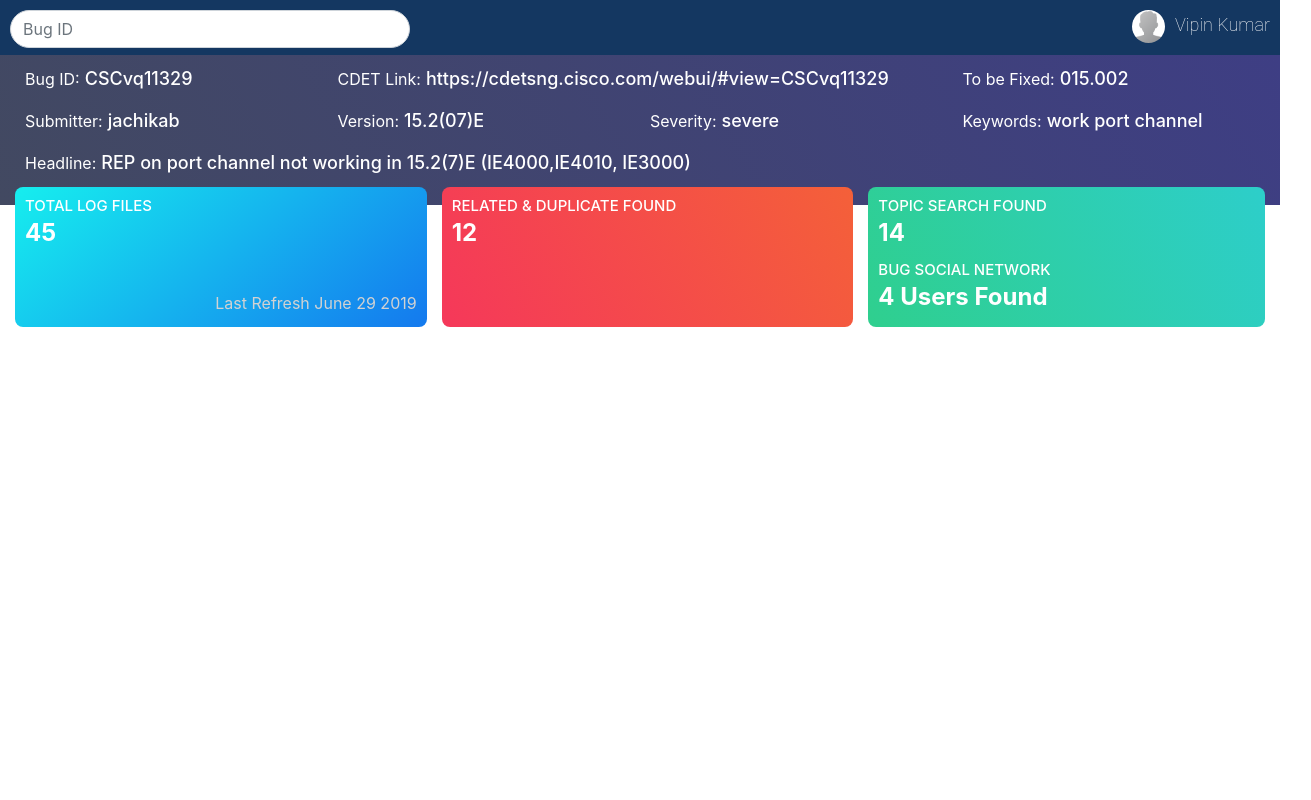
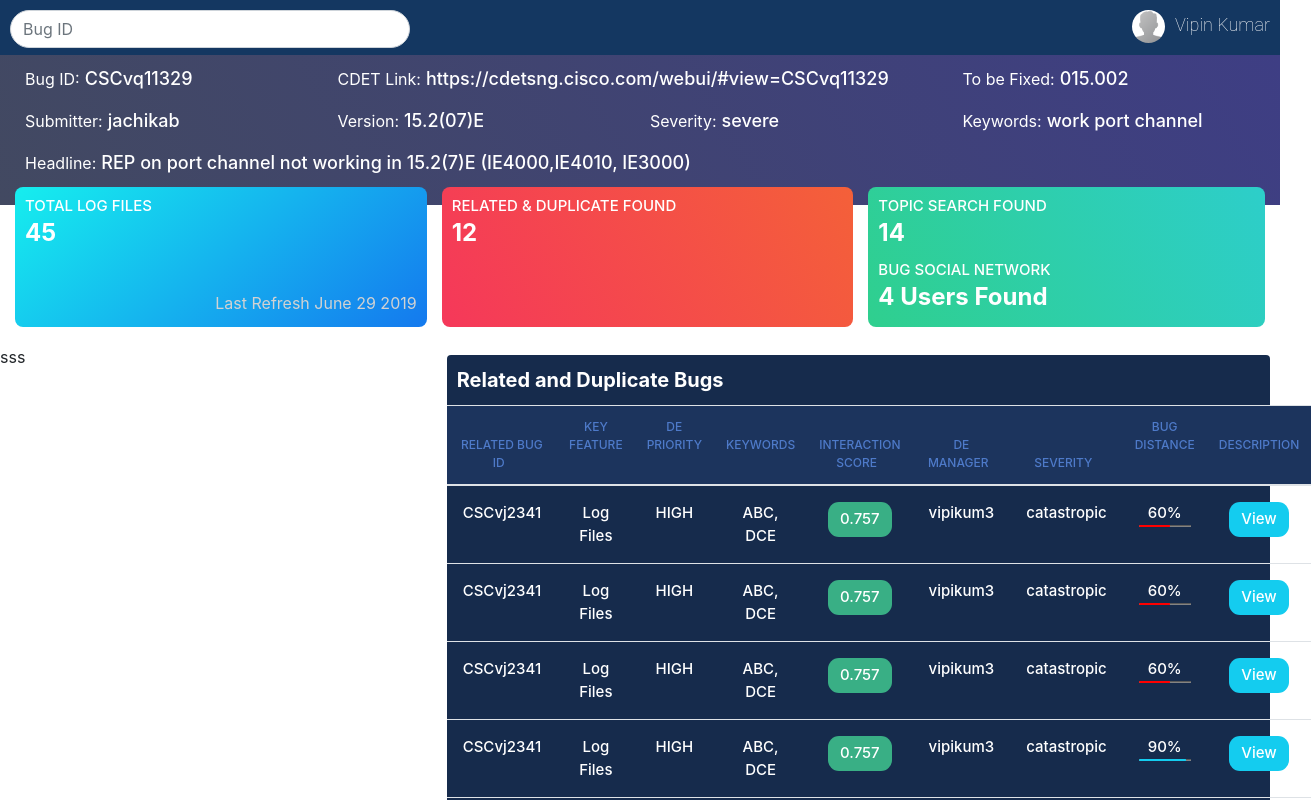
Before and after one commit to bewithshakir/cisco, a React (Create React App) app in the folder cisco-drew/: page /dashboard in a window 1280 px wide. Shown: the top 800 px of the page, 1311 px wide, since content can reach past the window. Built offline with nearby package versions, Linux system fonts and the light colour scheme.

Commit message:
Dashboard Header

```diff
--- /dev/null
+++ b/cisco-drew/public/data/table-records.json
@@ -0,0 +1,178 @@
+[
+    {
+        "tableData": [
+            {
+                "bug_id": "CSCvj2341",
+                "key_fature": "Log Files",
+                "de_priority": "HIGH",
+                "keywords": "ABC, DCE",
+                "interaction_score": "0.757",
+                "de_manager": "vipikum3",
+                "severity": "catastropic",
+                "bug_distance": "60",
+                "desc": "View"
+            },
+            {
+                "bug_id": "CSCvj2341",
+                "key_fature": "Log Files",
+                "de_priority": "HIGH",
+                "keywords": "ABC, DCE",
+                "interaction_score": "0.757",
+                "de_manager": "vipikum3",
+                "severity": "catastropic",
+                "bug_distance": "60",
+                "desc": "View"
+            },
+            {
+                "bug_id": "CSCvj2341",
+                "key_fature": "Log Files",
+                "de_priority": "HIGH",
+                "keywords": "ABC, DCE",
+                "interaction_score": "0.757",
+                "de_manager": "vipikum3",
+                "severity": "catastropic",
+                "bug_distance": "60",
+                "desc": "View"
+            },
+            {
+                "bug_id": "CSCvj2341",
+                "key_fature": "Log Files",
+                "de_priority": "HIGH",
+                "keywords": "ABC, DCE",
+                "interaction_score": "0.757",
+                "de_manager": "vipikum3",
+                "severity": "catastropic",
+                "bug_distance": "90",
+                "desc": "View"
+            },
+            {
+                "bug_id": "CSCvj2341",
+                "key_fature": "Log Files",
+                "de_priority": "HIGH",
+                "keywords": "ABC, DCE",
+                "interaction_score": "0.757",
+                "de_manager": "vipikum3",
+                "severity": "catastropic",
+                "bug_distance": "100",
+                "desc": "View"
+            },
+            {
+                "bug_id": "CSCvj2341",
+                "key_fature": "Log Files",
+                "de_priority": "HIGH",
+                "keywords": "ABC, DCE",
+                "interaction_score": "0.757",
+                "de_manager": "vipikum3",
+                "severity": "catastropic",
+                "bug_distance": "60",
+                "desc": "View"
+            },
+            {
+                "bug_id": "CSCvj2341",
+                "key_fature": "Log Files",
+                "de_priority": "HIGH",
+                "keywords": "ABC, DCE",
+                "interaction_score": "0.757",
+                "de_manager": "vipikum3",
+                "severity": "catastropic",
+                "bug_distance": "60",
+                "desc": "View"
+            },
+            {
+                "bug_id": "CSCvj2341",
+                "key_fature": "Log Files",
+                "de_priority": "HIGH",
+                "keywords": "ABC, DCE",
+                "interaction_score": "0.757",
+                "de_manager": "vipikum3",
+                "severity": "catastropic",
+                "bug_distance": "60",
+                "desc": "View"
+            },
+            {
+                "bug_id": "CSCvj2341",
+                "key_fature": "Log Files",
+                "de_priority": "HIGH",
+                "keywords": "ABC, DCE",
+                "interaction_score": "0.757",
+                "de_manager": "vipikum3",
+                "severity": "catastropic",
+                "bug_distance": "60",
+                "desc": "View"
+            },
+            {
+                "bug_id": "CSCvj2341",
+                "key_fature": "Log Files",
+                "de_priority": "HIGH",
+                "keywords": "ABC, DCE",
+                "interaction_score": "0.757",
+                "de_manager": "vipikum3",
+                "severity": "catastropic",
+                "bug_distance": "60",
+                "desc": "View"
+            },
+            {
+                "bug_id": "CSCvj2341",
+                "key_fature": "Log Files",
+                "de_priority": "HIGH",
+                "keywords": "ABC, DCE",
+                "interaction_score": "0.757",
+                "de_manager": "vipikum3",
+                "severity": "catastropic",
+                "bug_distance": "60",
+                "desc": "View"
+            },
+            {
+                "bug_id": "CSCvj2341",
+                "key_fature": "Log Files",
+                "de_priority": "HIGH",
+                "keywords": "ABC, DCE",
+                "interaction_score": "0.757",
+                "de_manager": "vipikum3",
+                "severity": "catastropic",
+                "bug_distance": "60",
+                "desc": "View"
+            }
+        ]
+    },
+    {
+        "columns": [
+            {
+                "Header": "RELATED BUG ID",
+                "id": "bug_id"
+            },
+            {
+                "Header": "KEY FEATURE",
+                "id": "key_fature"
+            },
+            {
+                "Header": "DE PRIORITY",
+                "id": "de_priority"
+            },
+            {
+                "Header": "KEYWORDS",
+                "id": "keywords"
+            },
+            {
+                "Header": "INTERACTION SCORE",
+                "id": "interaction_score"
+            },
+            {
+                "Header": "DE MANAGER",
+                "id": "de_manager"
+            },
+            {
+                "Header": "SEVERITY",
+                "id": "severity"
+            },
+            {
+                "Header": "BUG DISTANCE",
+                "id": "bug_distance"
+            },
+            {
+                "Header": "DESCRIPTION",
+                "id": "desc"
+            }
+        ]
+    }
+]
--- a/cisco-drew/src/components/dashboard/dashboard.js
+++ b/cisco-drew/src/components/dashboard/dashboard.js
@@ -3,14 +3,52 @@
 import Banner from '../Banner/Banner';
 import './dashboard.css';
 import Cardbox from '../Cardbox/Cardbox';
+import DataTableComp from '../data-table/index';
 
 class Dashboard extends Component {
+    state = {
+        tableConfig: { tableHeadings: [], tableRecords: [] }
+    }
+    componentDidMount() {
+        fetch('data/table-records.json').then(res => res.json()).then(data => {
+            this.setState({
+                tableConfig: {
+                    tableHeadings: data[1].columns,
+                    tableRecords: data[0].tableData,
+                    tableBg:'#162b4c',
+                    tableHeaderBg:'#1c345d',
+                    tableHeaderColor:'#4e7ac9',
+                    tableBodyColor:'#FFF',
+                    tableHeaderText:'Related and Duplicate Bugs',
+                    tableHeaderTextColor:'#FFF',
+                    tableRowsPerPage:5,
+                    isTableSearch:false
+                }
+            });
+        });
+    }
     render() {
         return (
             <div className="container-fluid">
-                <NavBar/>
+                <NavBar />
                 <Banner />
                 <Cardbox />
+                <div className="row">
+                    <div className="col-md-4">sss</div>
+                    <div className="col-md-8">
+                        <DataTableComp
+                            headings={this.state.tableConfig.tableHeadings}
+                            data={this.state.tableConfig.tableRecords}
+                            tableBackground={this.state.tableConfig.tableBg}
+                            tableHeaderBackground={this.state.tableConfig.tableHeaderBg}
+                            tableHeadercolor={this.state.tableConfig.tableHeaderColor}
+                            tableBodyColor={this.state.tableConfig.tableBodyColor}
+                            tableHeaderText={this.state.tableConfig.tableHeaderText}
+                            tableHeaderTextColor={this.state.tableConfig.tableHeaderTextColor}
+                            tableRowsPerPage={this.state.tableConfig.tableRowsPerPage}
+                            isTableSearch={this.state.tableConfig.isTableSearch} />
+                    </div>
+                </div>
             </div>
         )
     }
```
